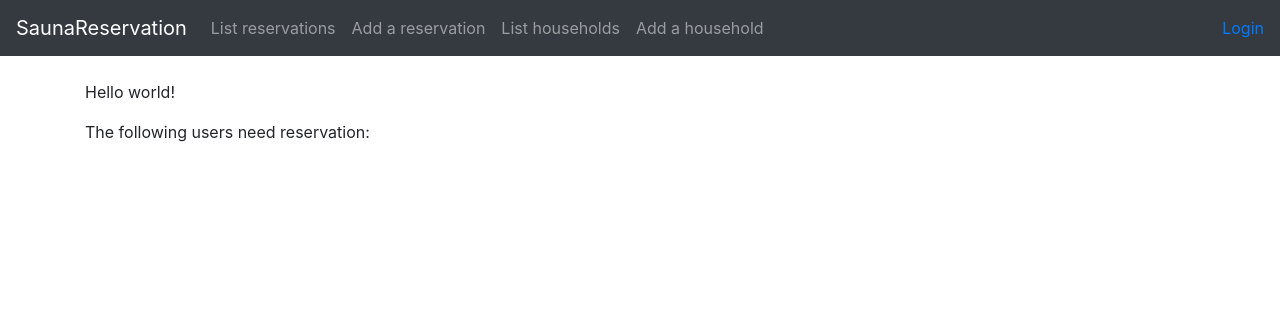
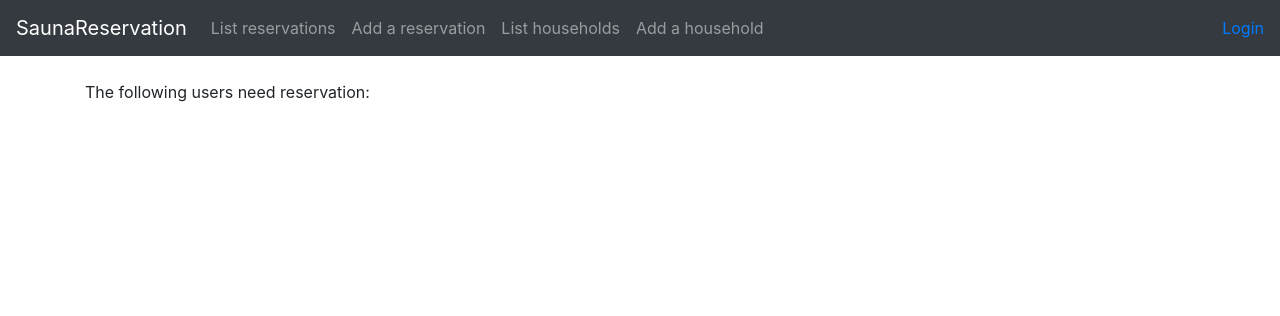
Before and after one commit to selinale/tsoha-sauna, a Flask app: page / in a window 1280 px wide. Shown: the top 316 px of the page. Run offline with Flask 2, Linux system fonts and the light colour scheme; data that the repository does not hold is empty; some libraries are stand-ins or nearby versions.

Commit message:
tekstin muutos etusivulle

```diff
--- a/application/templates/index.html
+++ b/application/templates/index.html
@@ -2,7 +2,6 @@
 
 {% block body %}
 <p>
-    Hello world!
 </p>
 
 {% if needs_reservations is defined %}
```
